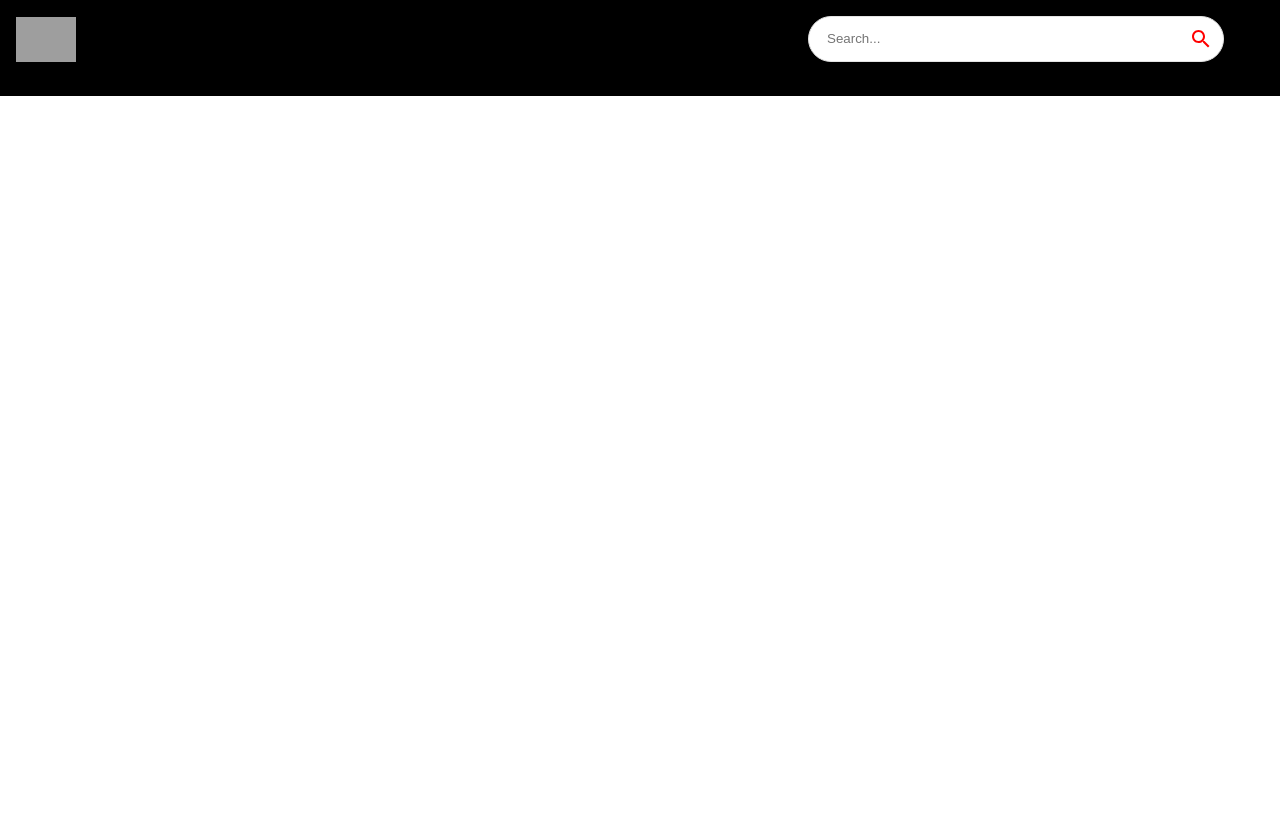
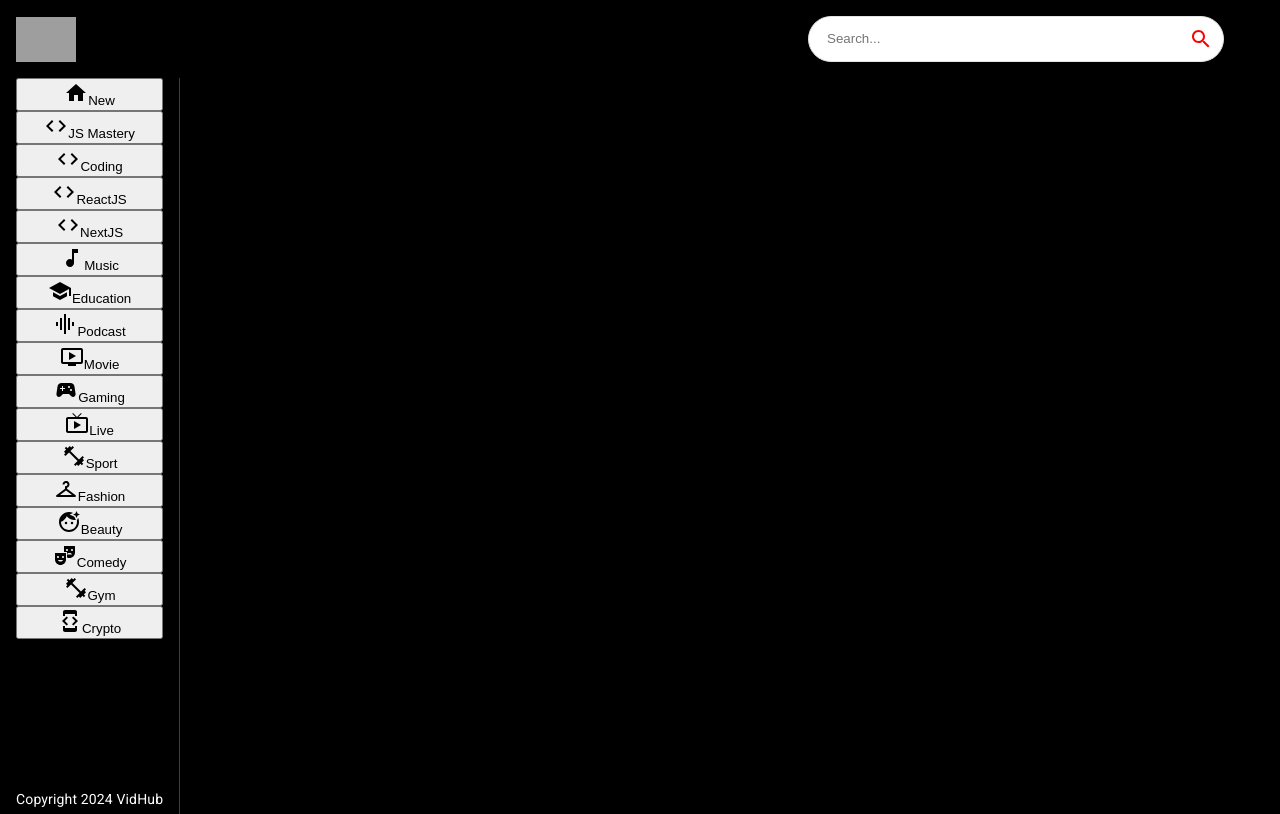
Before and after one commit to PythonOP/CC_WebDevTasks, a React (Create React App) app in the folder youtube_clone/: page / in a window 1280 px wide. Built offline with nearby package versions, Linux system fonts and the light colour scheme; grey boxes are pictures that could not be loaded.

Commit message:
sidebar created

```diff
--- a/youtube_clone/src/components/Feed.jsx
+++ b/youtube_clone/src/components/Feed.jsx
@@ -1,8 +1,29 @@
-import React from 'react'
+import { useState, useEffect } from "react";
+import { Box, Stack, Typography } from '@mui/material';
+import Sidebar from "./Sidebar";
 
 const Feed = () => {
   return (
-    <div>Feed</div>
+    <Stack
+      sx={{
+        flexDirection: {sx:"column",md:"row"}
+      }}>
+        <Box
+        sx={{height: {sx: 'auto',md:'92vh'},
+              borderRight:'1px solid #3d3d3d',
+              px:{ sx:0,md:2}
+      }}>
+        <Sidebar/>
+
+        <Typography
+          className="copyright"
+          variant="body2"
+          sx={{mt:1.5,color:'#fff'}}
+        >
+          Copyright 2024 VidHub
+        </Typography>
+        </Box>
+    </Stack>
   )
 }
 
--- a/youtube_clone/src/components/SearchBar.jsx
+++ b/youtube_clone/src/components/SearchBar.jsx
@@ -1,7 +1,7 @@
 import { useState } from "react";
 import { useNavigate } from "react-router-dom";
 
-import { paper, IconButton, Paper } from '@mui/material';
+import { Paper, IconButton } from '@mui/material';
 import { Search } from "@mui/icons-material";
 
 const SearchBar = () => {
--- /dev/null
+++ b/youtube_clone/src/components/Sidebar.jsx
@@ -0,0 +1,23 @@
+import { Stack } from "@mui/material";
+import { categories } from "../utils/constants";
+import { Category } from "@mui/icons-material";
+
+const Sidebar = () => (
+    <Stack
+    direction='row'
+    sx={{
+        overflowY:"auto",
+        height:{ sx:'auto',md:'95%'},
+        flexDirection:{ md:'column'},
+    }}
+    >
+        {categories.map((Category) =>(
+            <button>
+                <span>{Category.icon}</span>
+                <span>{Category.name}</span>
+            </button>
+        ))}
+    </Stack>
+);
+
+export default Sidebar
--- a/youtube_clone/src/components/index.js
+++ b/youtube_clone/src/components/index.js
@@ -4,3 +4,4 @@
 export {default as VideoDetail} from './VideoDetail';
 export {default as Feed} from './Feed';
 export {default as SearchBar} from './SearchBar';
+export {default as Sidebar} from './Sidebar';
```
